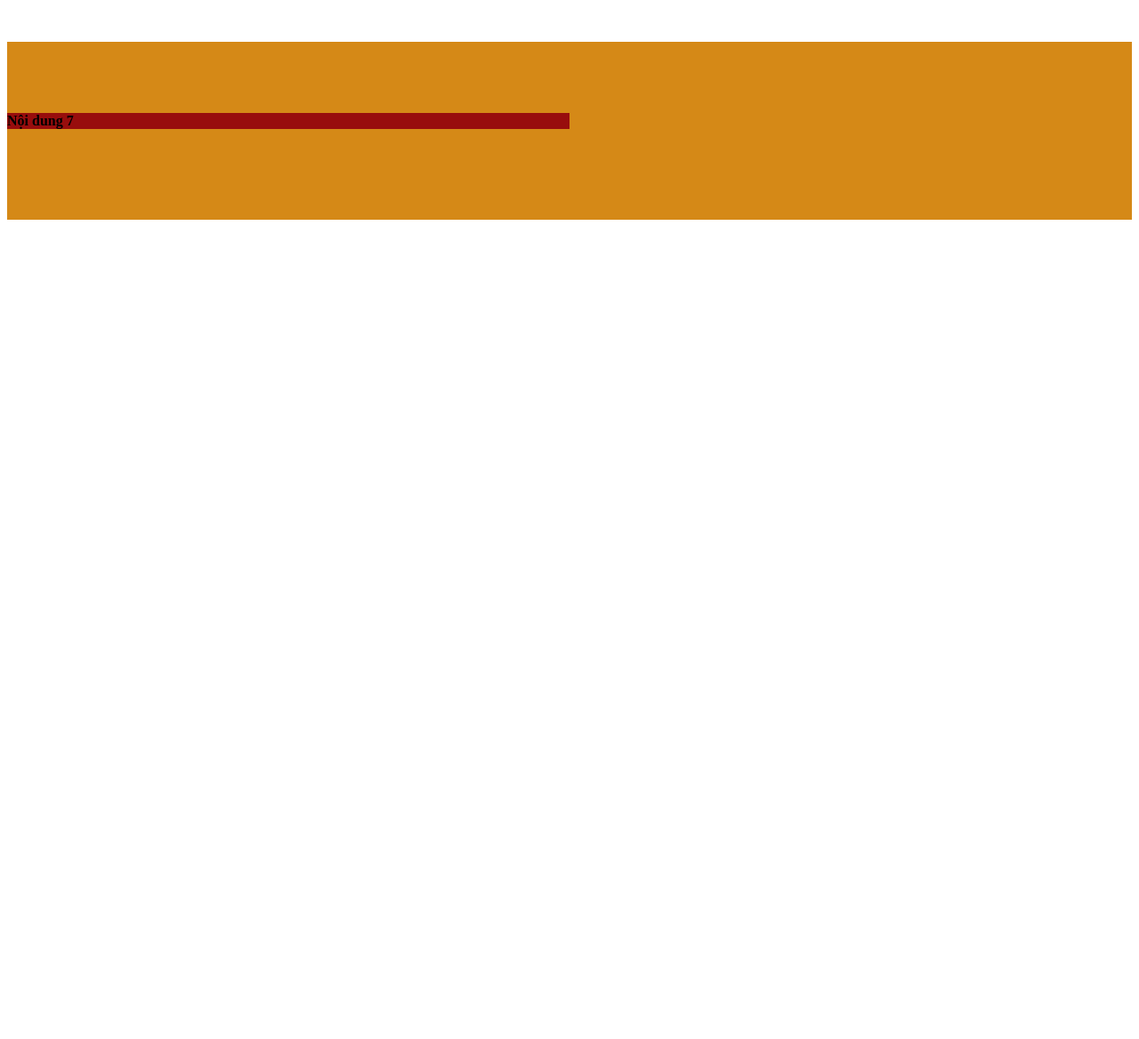
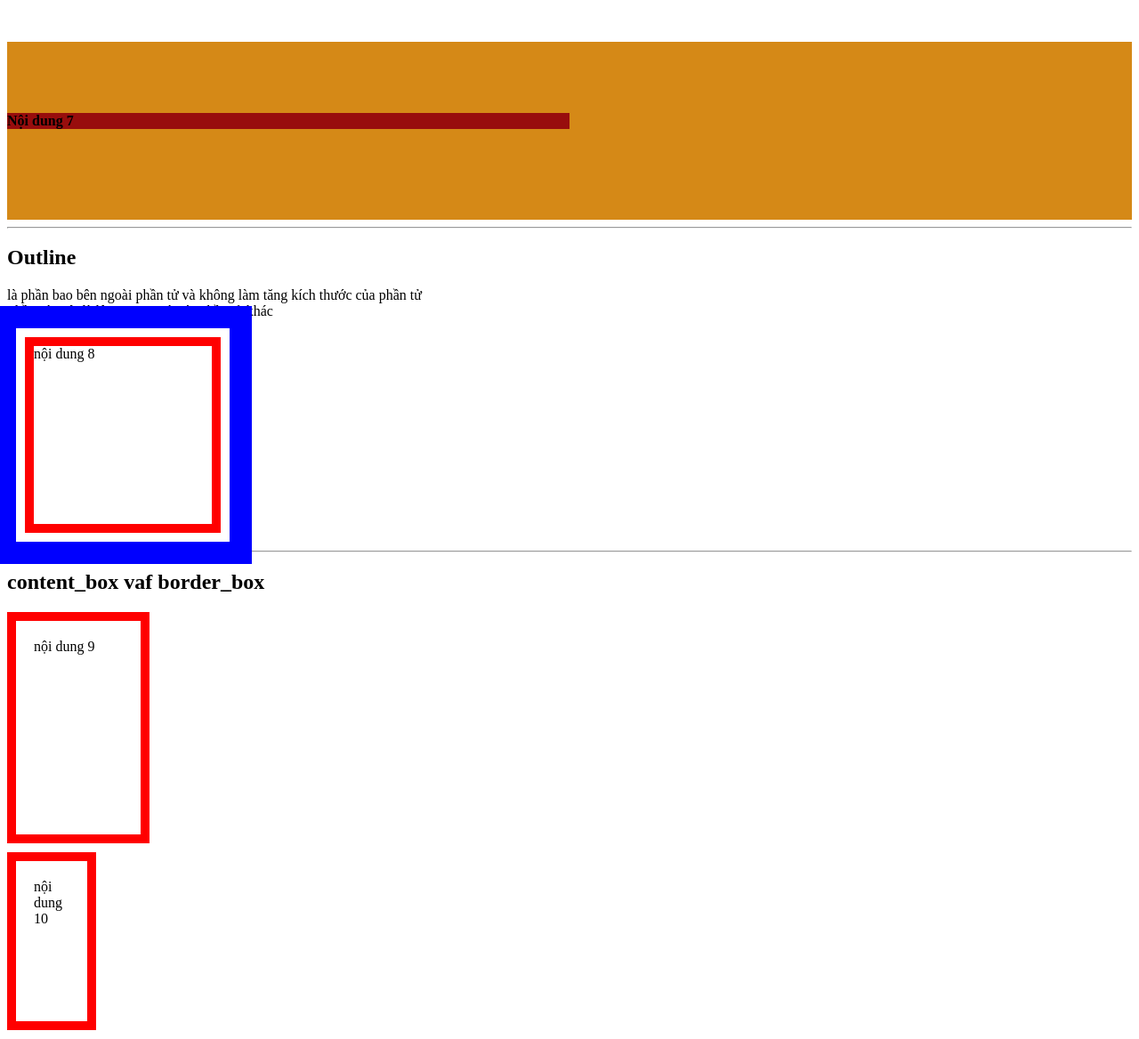
Before and after one commit to Toan-Luis/duan4, a plain HTML site: page Box model/box_model-01/lythuyet/lythuyet.html in a window 1280 px wide. Shown: the part 2730-3898 px from the top of the page at 89% size. Before the commit the page ends 2985 px from the top, so only its background shows below. Drawn offline with Linux system fonts and the light colour scheme.

Commit message:
sửa lần 10

```diff
--- a/Box model/box_model-01/lythuyet/lythuyet.html
+++ b/Box model/box_model-01/lythuyet/lythuyet.html
@@ -41,6 +41,15 @@
     <div class="box_parent">
         <h4 class="box_child">Nội dung 7</h4>
     </div>
+    <hr>
+    <h2>Outline</h2>
+    <p>là phần bao bên ngoài phần tử và không làm tăng kích thước của phần tử<br>
+        Phần này sẽ đè lên margin và các phần tử khác</p>
+    <div class="outline">nội dung 8</div>
+    <hr>
+    <h2>content_box vaf border_box</h2>
+    <div class="box box1">nội dung 9</div>
+    <div class="box box2">nội dung 10</div>
 </body>
 
 </html>
--- a/Box model/box_model-01/lythuyet/style.css
+++ b/Box model/box_model-01/lythuyet/style.css
@@ -21,9 +21,10 @@
     /* dãn trên-phải-dưới-trái(theo chiều kim đông hồ) */
     padding: 40px 30px 20px 10px;
 }
-.border{
+
+.border {
     background-color: blue;
-    color:azure;
+    color: azure;
     width: 200px;
     height: 200px;
     /* thay đổi các thông số của border */
@@ -50,11 +51,12 @@
     /* thay đổi kiểu viền,có thể thay đổi style cho từng viền khác nhau:border-(left)-style:..;*/
     border-style: dotted;
     /* thay đổi màu cho viền */
-    border-color:aquamarine;
+    border-color: aquamarine;
 }
-.border-radius{
+
+.border-radius {
     background-color: rgb(192, 18, 120);
-    color:azure;
+    color: azure;
     width: 200px;
     height: 200px;
     border: 5px solid red;
@@ -76,11 +78,12 @@
     /* bo trên trái-trên phải-dưới phải-dưới trái(theo chiều kim đồng hồ) */
     border-radius: 80px 70px 60px 50px;
 }
-.margin{
+
+.margin {
     width: 200px;
     height: 200px;
     background-color: blueviolet;
-    color:white;
+    color: white;
     /* chỉnh các thông số cơ bản (giống với padding),có thể dùng số âm để đẩy các phần tử lại gần*/
     /* cách cả 4 hướng:m20 */
     margin: 20px;
@@ -93,32 +96,39 @@
     /* cách dưới:mgbot */
     margin-bottom: 20px;
 }
+
 /* margin-collap xảy ra với 2 phần tử nằm theo chiều dọc có margin hướng vào nhau
 khi đó sẽ lấy margin lớn hơn.Đối với chiều ngang vẫn cộng với nhau bình thường*/
-.margin-collap{
-    height: 200px;width: 200px;
+.margin-collap {
+    height: 200px;
+    width: 200px;
     background-color: rgb(36, 189, 12);
     border: 10px solid violet;
 }
-.margin-collap1{
-    margin-bottom:50px;
+
+.margin-collap1 {
+    margin-bottom: 50px;
 }
-.margin-collap2{
+
+.margin-collap2 {
     margin-top: 70px;
 }
+
 /* có thể xử lý vấn đề này bằng cách thêm thuộc tính display: flex; và flex-direction:column; vào thẻ cha của nó*/
-.margin-collap-f{
+.margin-collap-f {
     display: flex;
     flex-direction: column;
 }
+
 /* margin-collap cũng có thể xảy ra với thẻ cha con có margin cùng chiều */
-.box_child{
+.box_child {
     width: 50%;
     background-color: #980d0d;
     margin-top: 80px;
     /* thêm margin ở đây nhưng cả phần cha bị đẩy xuống 80px */
 }
-.box_parent{
+
+.box_parent {
     height: 200px;
     background-color: rgb(213, 137, 23);
     margin-top: 50px;
@@ -126,3 +136,27 @@ khi đó sẽ lấy margin lớn hơn.Đối với chiều ngang vẫn cộng v
     display: flex;
     flex-direction: column;
 }
+
+.outline {
+    height: 200px;
+    width: 200px;
+    border: 10px solid red;
+    margin: 20px;
+    /* cách chỉnh thông số của outline
+    Lưu ý:outline không thể code từng cạnh giống như padding hay border */
+    outline: 25px solid blue;
+    /* để outline cách border một khoảng thì dùng outline-offset */
+    outline-offset: 10px;
+}
+.box{
+    height: 200px;
+    width: 100px;
+    border: 10px solid red;
+    margin-bottom: 10px;
+    padding: 20px;
+    box-sizing: content-box;
+}
+.box2{
+
+    box-sizing: border-box;
+}
```
